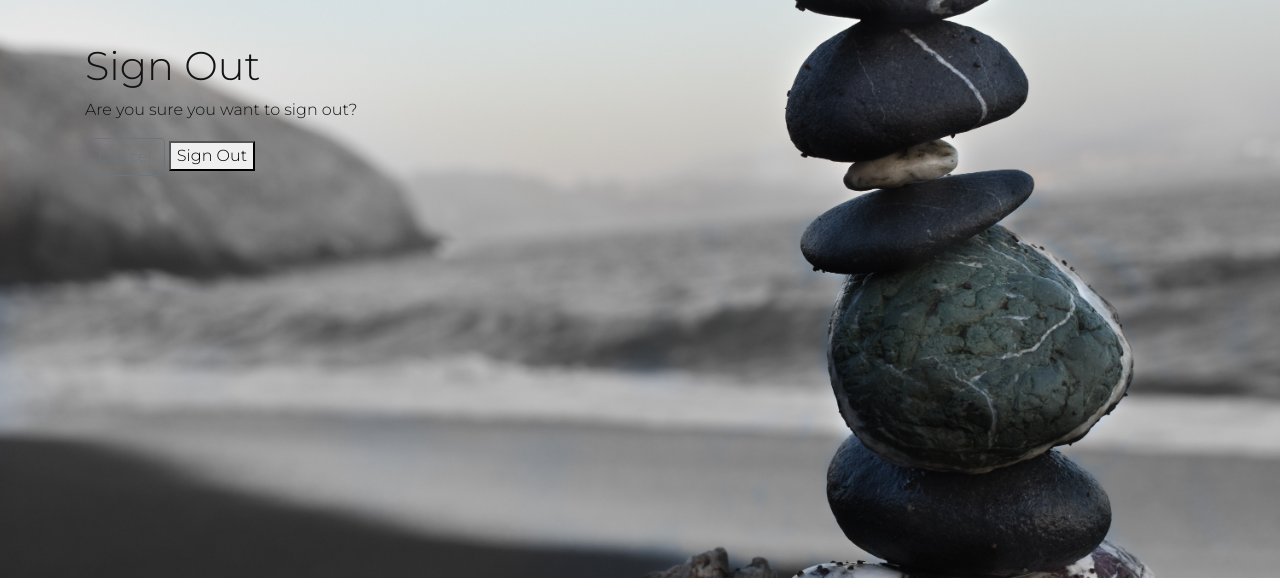
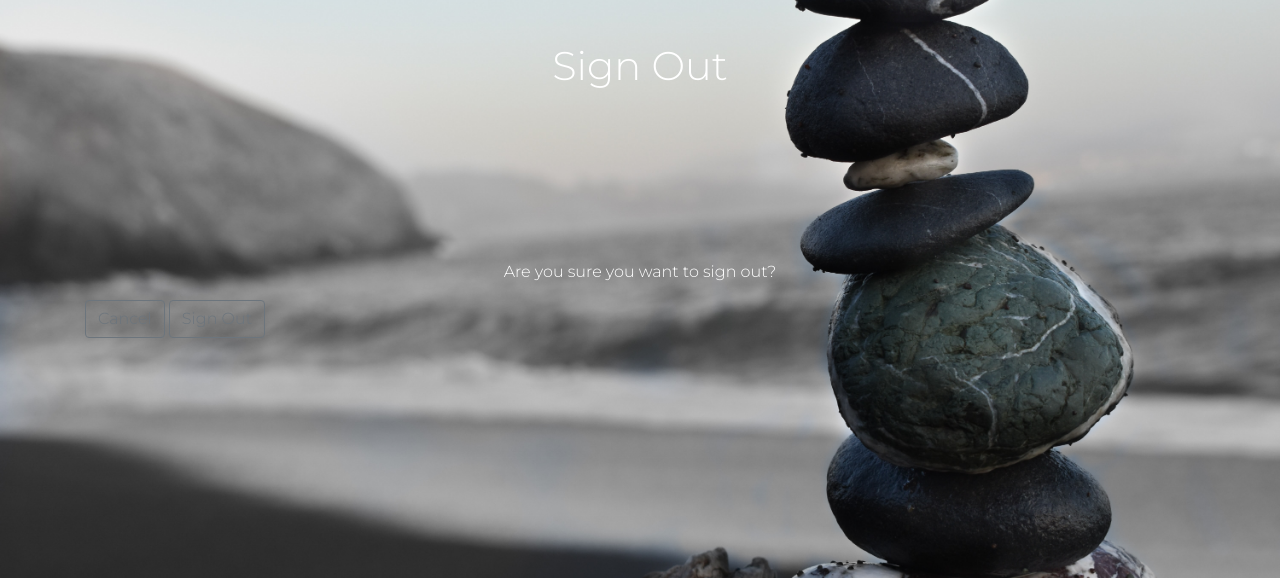
Before and after one commit to Diolg/life-maker, a Django app: page /accounts/logout/ in a window 1280 px wide. Shown: the part 128-706 px from the top of the page. Run offline with Django 3.2, Linux system fonts and the light colour scheme; the visitor is signed in with stand-in values (Sample User, id 1); some libraries are stand-ins or nearby versions.

Commit message:
Chenge header color in logout.html/change signout button style

```diff
--- a/static/css/base.css
+++ b/static/css/base.css
@@ -292,6 +292,7 @@ a .upbtn-link {
 
 .sign-out {
     margin-top: 170px;
+    color: #fff;
 
 }
 
--- a/templates/allauth/account/logout.html
+++ b/templates/allauth/account/logout.html
@@ -5,9 +5,9 @@
 {% block head_title %}{% trans "Sign Out" %}{% endblock %}
 
 {% block content %}
-<h1 class="sign-out">{% trans "Sign Out" %}</h1>
+<h1 class="sign-out text-center">{% trans "Sign Out" %}</h1>
 
-<p>{% trans 'Are you sure you want to sign out?' %}</p>
+<p class="sign-out text-center">{% trans 'Are you sure you want to sign out?' %}</p>
 
 <form method="post" action="{% url 'account_logout' %}">
   {% csrf_token %}
@@ -15,8 +15,6 @@
   <input type="hidden" name="{{ redirect_field_name }}" value="{{ redirect_field_value }}"/>
   {% endif %}
   <a class="btn btn-outline-secondary" href="{% url 'home' %}">Cancel</a>
-  <button type="submit">{% trans 'Sign Out' %}</button>
+  <button class="btn btn-outline-secondary" type="submit">{% trans 'Sign Out' %}</button>
 </form>
-
-
 {% endblock %}
```
